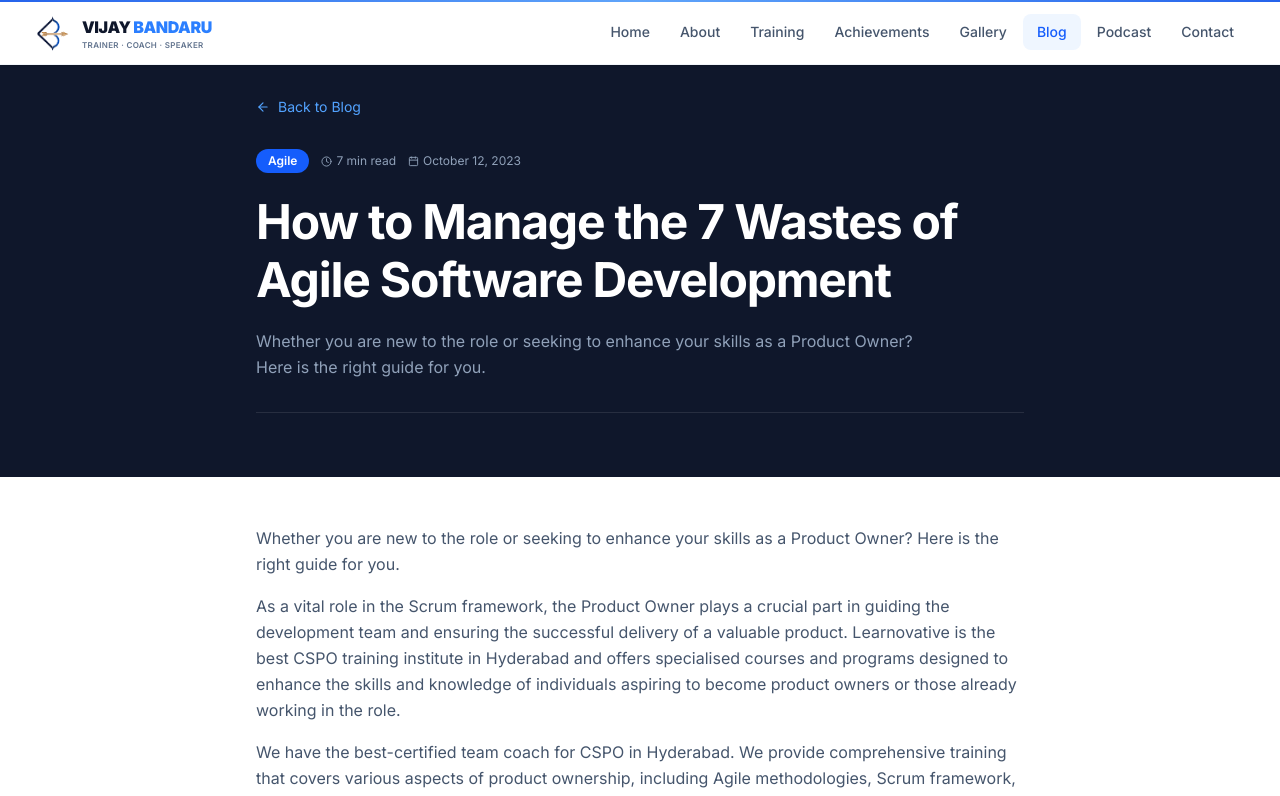
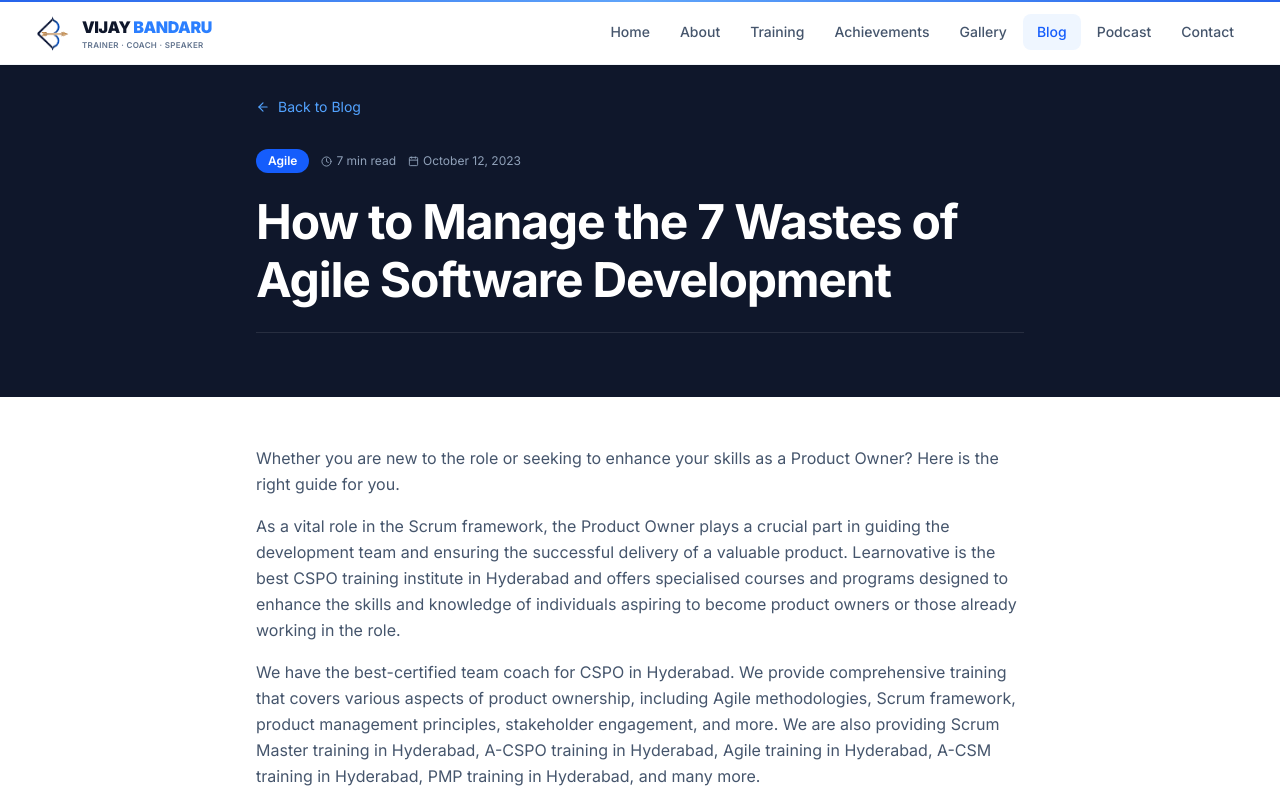
Before and after one commit to Surya-Anirudh/vijay-bandaru-website, a React (Vite) app: page /blog/7-wastes-of-agile-software-development in a window 1280 px wide. Shown: the top 796 px of the page. Built offline with nearby package versions, Linux system fonts and the light colour scheme.

Commit message:
fix: remove duplicate excerpt from blog post hero section

```diff
--- a/src/pages/BlogPost.tsx
+++ b/src/pages/BlogPost.tsx
@@ -314,8 +314,7 @@ export default function BlogPost() {
             <span className="flex items-center gap-1 text-slate-400 text-xs"><Calendar size={11} />{post.date}</span>
           </div>
           <h1 className="text-4xl md:text-5xl font-bold text-white leading-[1.2] mb-5 tracking-tight">{post.title}</h1>
-          <p className="text-slate-400 text-base leading-relaxed max-w-2xl">{post.excerpt}</p>
-          <div className="mt-8 h-px bg-white/10" />
+          <div className="mt-6 h-px bg-white/10" />
         </div>
       </div>
 
```
